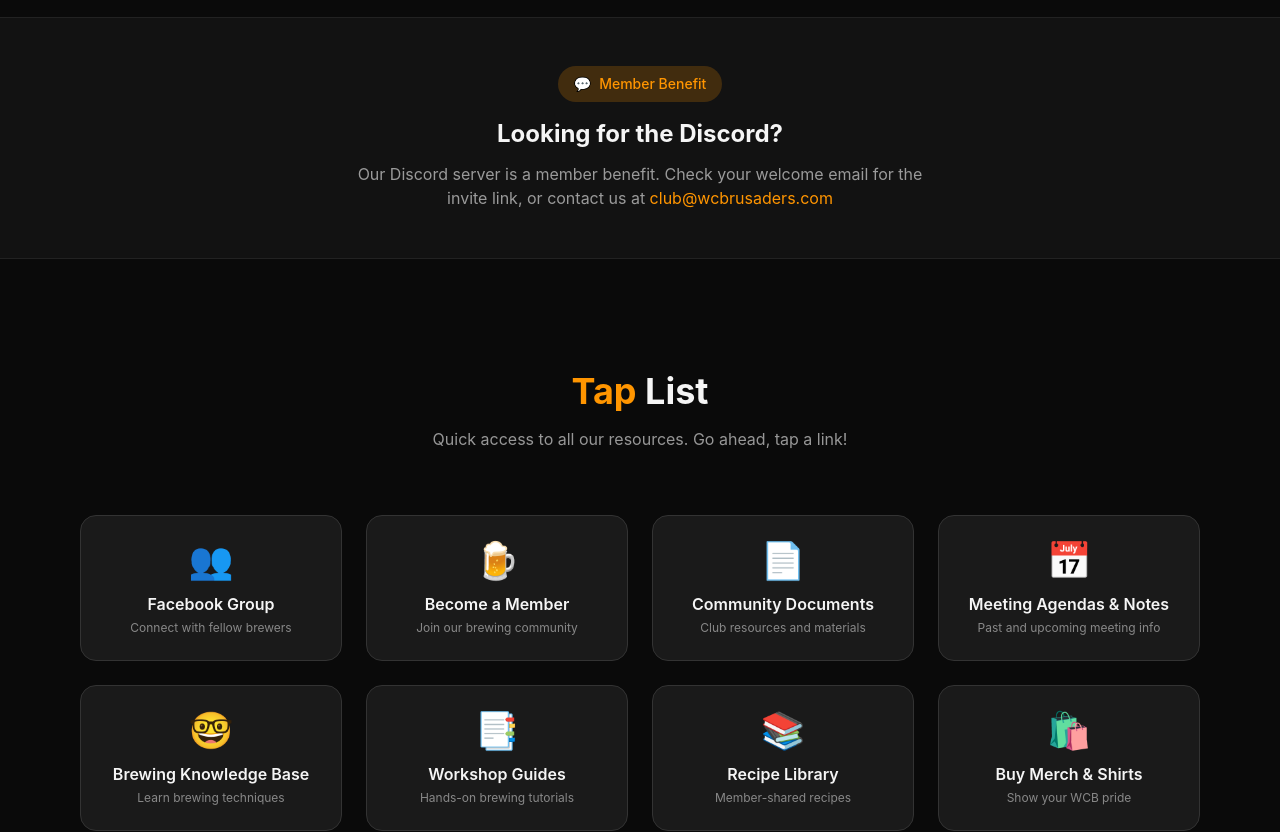
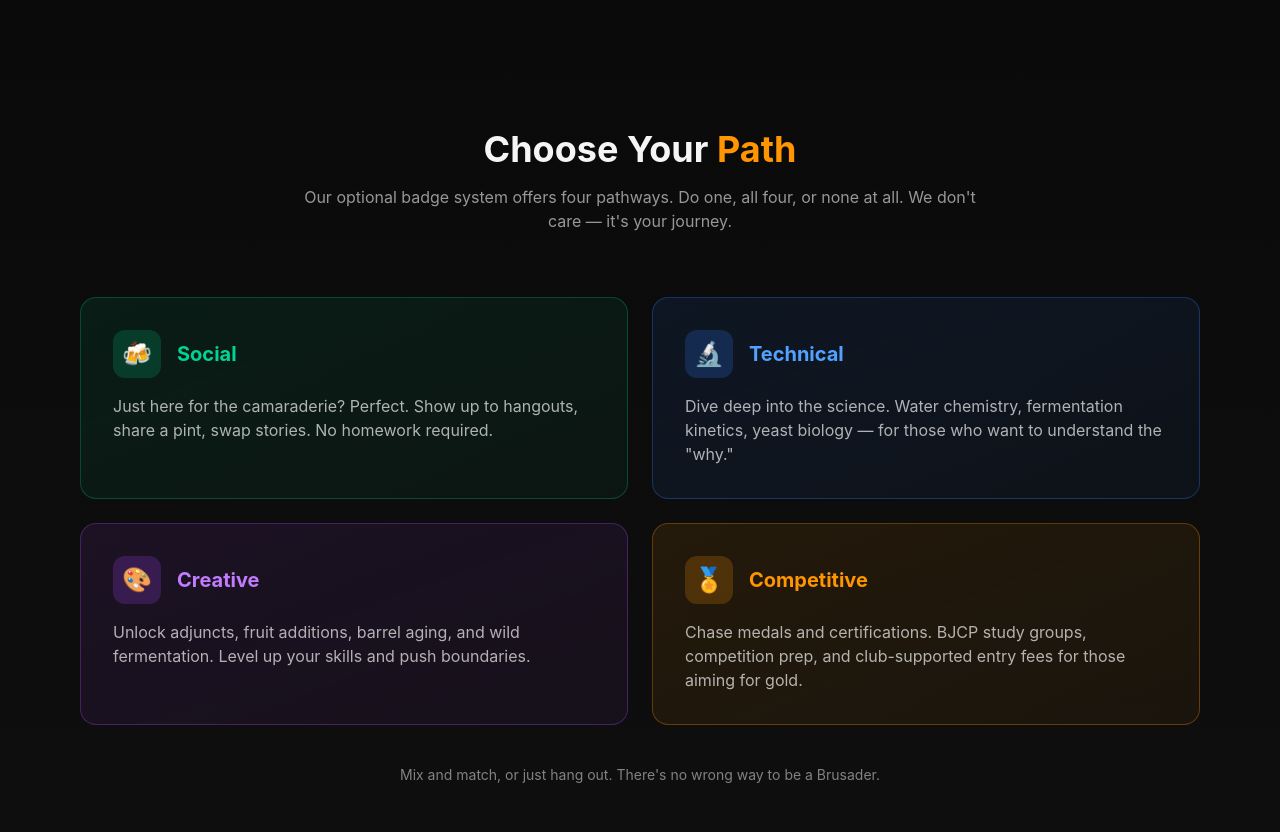
Before and after one commit to wcbrusaders/wcb_site, a Next.js app: page / in a window 1280 px wide. Shown: the part 2620-3452 px from the top of the page. Built offline with nearby package versions, Linux system fonts and the light colour scheme.

Commit message:
feat: Add four pathways section (Social, Technical, Creative, Competitive)
Showcases the optional badge system with color-coded cards for each path.
Emphasizes flexibility - members can do any combination or none at all.

```diff
--- a/src/app/page.tsx
+++ b/src/app/page.tsx
@@ -337,6 +337,74 @@ export default function Home() {
         </div>
       </section>
 
+      {/* Four Pathways Section */}
+      <section className="py-20 md:py-28 bg-gradient-to-b from-background to-card-bg/30">
+        <div className="max-w-6xl mx-auto px-4">
+          <div className="text-center mb-16">
+            <h3 className="text-3xl md:text-4xl font-bold mb-4">
+              Choose Your <span className="text-accent">Path</span>
+            </h3>
+            <p className="text-foreground/60 max-w-2xl mx-auto">
+              Our optional badge system offers four pathways. Do one, all four, or none at all. We don&apos;t care — it&apos;s your journey.
+            </p>
+          </div>
+
+          <div className="grid grid-cols-1 md:grid-cols-2 gap-6">
+            <div className="bg-gradient-to-br from-emerald-500/10 to-emerald-500/5 border border-emerald-500/30 rounded-2xl p-8 hover:border-emerald-500/50 transition-all">
+              <div className="flex items-center gap-4 mb-4">
+                <div className="w-12 h-12 bg-emerald-500/20 rounded-xl flex items-center justify-center">
+                  <span className="text-2xl">🍻</span>
+                </div>
+                <h4 className="text-xl font-bold text-emerald-400">Social</h4>
+              </div>
+              <p className="text-foreground/70">
+                Just here for the camaraderie? Perfect. Show up to hangouts, share a pint, swap stories. No homework required.
+              </p>
+            </div>
+
+            <div className="bg-gradient-to-br from-blue-500/10 to-blue-500/5 border border-blue-500/30 rounded-2xl p-8 hover:border-blue-500/50 transition-all">
+              <div className="flex items-center gap-4 mb-4">
+                <div className="w-12 h-12 bg-blue-500/20 rounded-xl flex items-center justify-center">
+                  <span className="text-2xl">🔬</span>
+                </div>
+                <h4 className="text-xl font-bold text-blue-400">Technical</h4>
+              </div>
+              <p className="text-foreground/70">
+                Dive deep into the science. Water chemistry, fermentation kinetics, yeast biology — for those who want to understand the &quot;why.&quot;
+              </p>
+            </div>
+
+            <div className="bg-gradient-to-br from-purple-500/10 to-purple-500/5 border border-purple-500/30 rounded-2xl p-8 hover:border-purple-500/50 transition-all">
+              <div className="flex items-center gap-4 mb-4">
+                <div className="w-12 h-12 bg-purple-500/20 rounded-xl flex items-center justify-center">
+                  <span className="text-2xl">🎨</span>
+                </div>
+                <h4 className="text-xl font-bold text-purple-400">Creative</h4>
+              </div>
+              <p className="text-foreground/70">
+                Unlock adjuncts, fruit additions, barrel aging, and wild fermentation. Level up your skills and push boundaries.
+              </p>
+            </div>
+
+            <div className="bg-gradient-to-br from-accent/10 to-accent/5 border border-accent/30 rounded-2xl p-8 hover:border-accent/50 transition-all">
+              <div className="flex items-center gap-4 mb-4">
+                <div className="w-12 h-12 bg-accent/20 rounded-xl flex items-center justify-center">
+                  <span className="text-2xl">🏅</span>
+                </div>
+                <h4 className="text-xl font-bold text-accent">Competitive</h4>
+              </div>
+              <p className="text-foreground/70">
+                Chase medals and certifications. BJCP study groups, competition prep, and club-supported entry fees for those aiming for gold.
+              </p>
+            </div>
+          </div>
+
+          <p className="text-center text-foreground/50 mt-10 text-sm">
+            Mix and match, or just hang out. There&apos;s no wrong way to be a Brusader.
+          </p>
+        </div>
+      </section>
+
       {/* Discord Callout */}
       <section className="py-12 bg-card-bg/50 border-y border-border/50">
         <div className="max-w-4xl mx-auto px-4 text-center">
```
